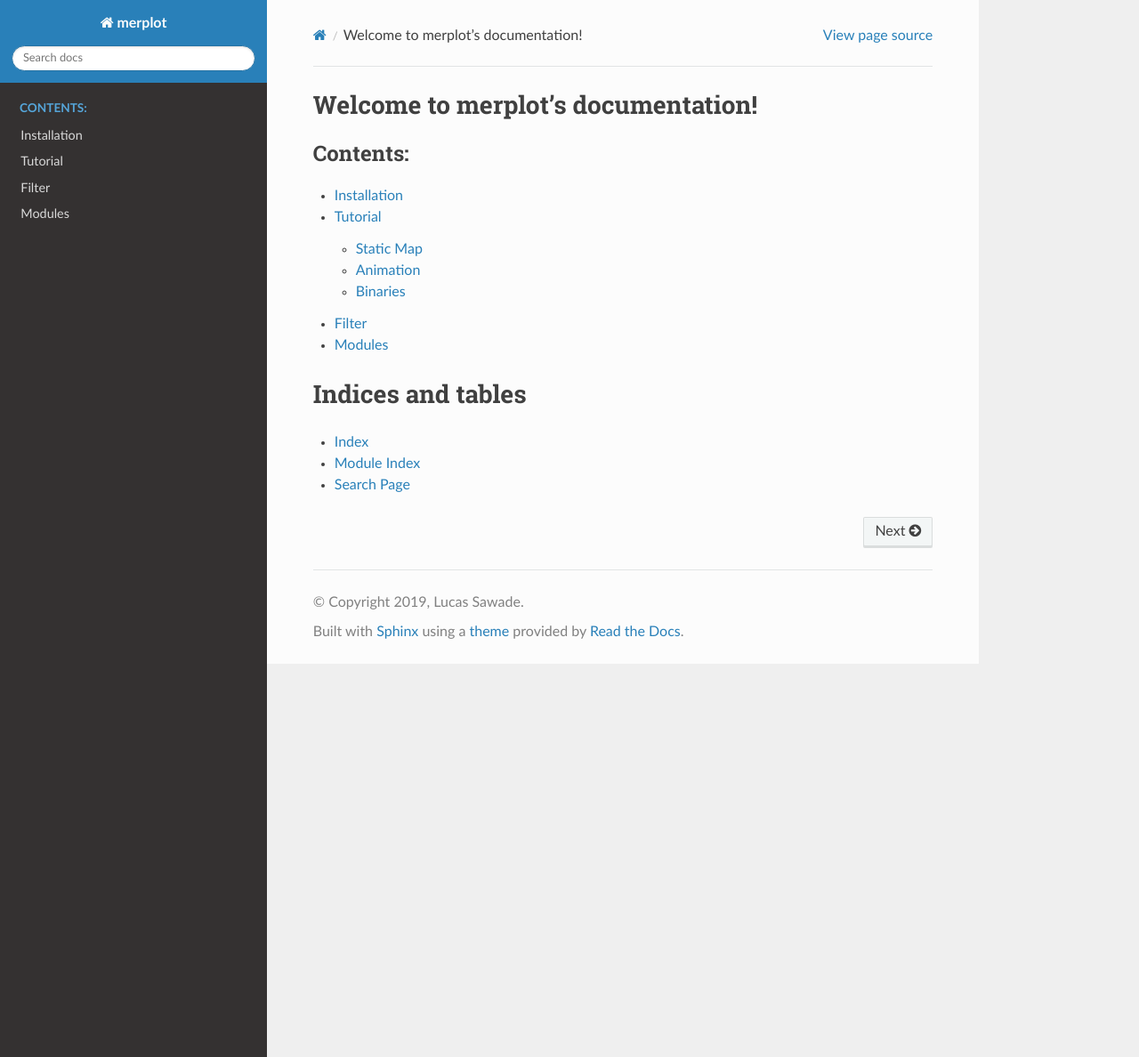
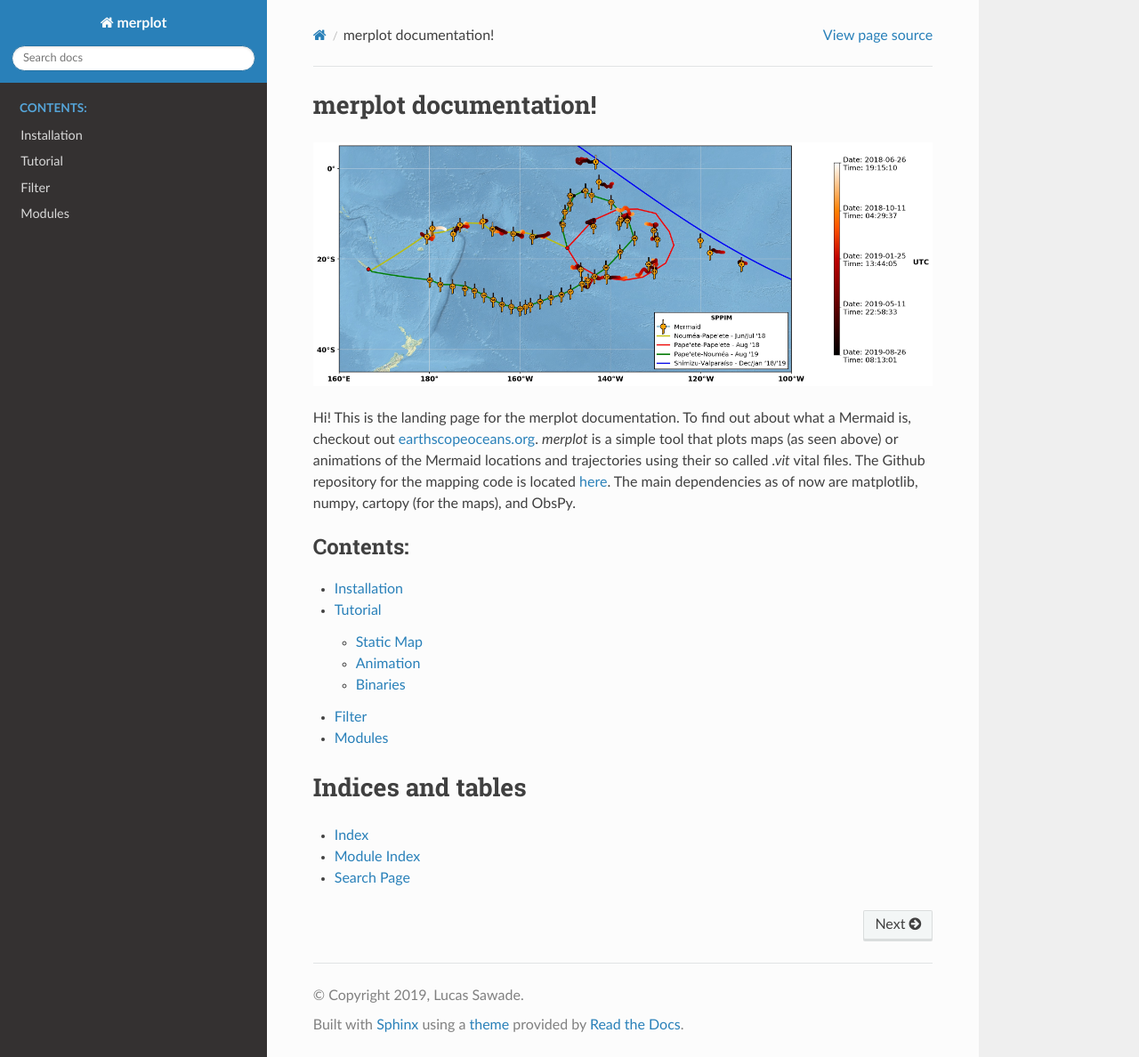
Before and after one commit to lsawade/merplot, a Sphinx documentation site: the page built from docs/source/index.rst, in a window 1280 px wide and 1188 px high. Shown: the whole window at 89% size. Built offline with Sphinx 7.4.7 and the Read the Docs theme 2.0.0, drawn with Linux system fonts in a browser that asks for light colours.

Commit message:
Changed landing page of the documentation.

```diff
--- a/docs/source/index.rst
+++ b/docs/source/index.rst
@@ -3,8 +3,19 @@
    You can adapt this file completely to your liking, but it should at least
    contain the root `toctree` directive.
 
-Welcome to merplot's documentation!
+merplot documentation!
 ===================================
+
+.. image:: _static/figures/static_mermaid.jpg
+
+Hi! This is the landing page for the merplot documentation. To find out about
+what a Mermaid is, checkout out `earthscopeoceans.org <http://earthscopeoceans
+.org>`_. `merplot` is a simple tool that plots maps (as seen above) or
+animations of the Mermaid locations and trajectories using their so called
+`.vit` vital files.
+The Github repository for the mapping code is located `here <https://github
+.com/lsawade/merplot>`_. The main dependencies as of now are matplotlib,
+numpy, cartopy (for the maps), and ObsPy.
 
 .. toctree::
    :maxdepth: 3
```
